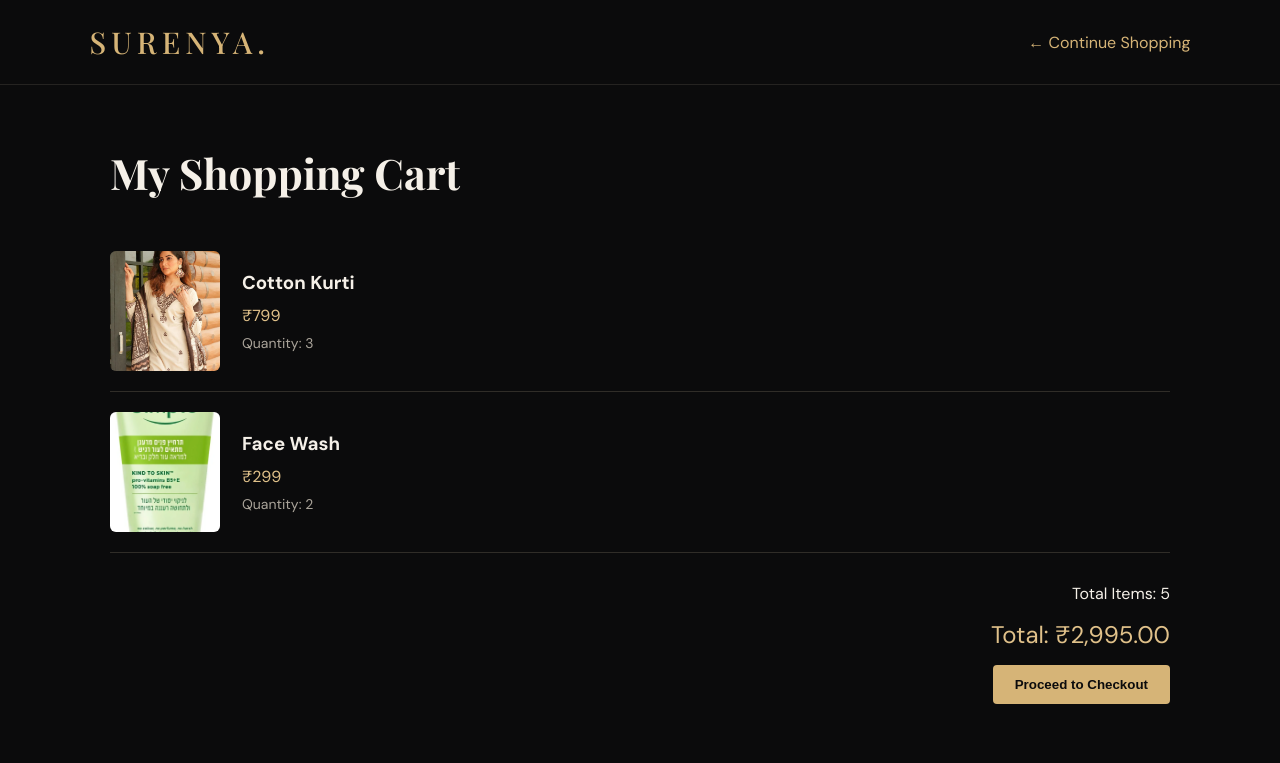
After one commit to Pallavi-Vemulapalli26/loginpage, a Flask app: page /cart in a window 1280 px wide. The commit adds this page. Shown: the top 763 px of the page. Run offline with Flask 3, Linux system fonts and the light colour scheme; data comes from the database, SQL or seed files in the repository; both versions use the stored data as it was after the commit.

Commit message:
cart added

```diff
--- /dev/null
+++ b/controllers/cart_controller.py
@@ -0,0 +1,21 @@
+from services.cart_service import add_to_cart as add_product_to_cart
+from flask import jsonify
+from services.cart_service import (
+    add_to_cart as add_product_to_cart,
+    get_cart_items_for_user
+)
+
+
+
+def add_to_cart(user_id, product_id):
+    result = add_product_to_cart(user_id, product_id)
+
+    if result:
+        return jsonify({"message": "Product added to cart"})
+
+    return jsonify({"error": "Unable to add product"}), 400
+
+
+def get_cart(user_id):
+    items = get_cart_items_for_user(user_id)
+    return jsonify({"items": items}), 200
--- a/controllers/login_controller.py
+++ b/controllers/login_controller.py
@@ -10,7 +10,7 @@ from controllers.product_controller import search_products, get_colors as get_pr
 from flask import Flask, jsonify, request, render_template
 from controllers.login_search_controller import search_users_db
 from services.product_details_service import get_product_details
-
+from controllers.cart_controller import add_to_cart, get_cart
 app = Flask(
     __name__,
     template_folder="../templates",
@@ -186,5 +186,35 @@ def product_details_page():
     return render_template("product_details.html")
 
 
+
+@app.route("/api/cart/add", methods=["POST"])
+def add_product_to_cart():
+    data = request.get_json()
+
+    user_id = data.get("user_id")
+    product_id = data.get("product_id")
+
+    result = add_to_cart(user_id, product_id)
+
+    if result:
+        return jsonify({"message": "Product added to cart"}), 200
+
+    return jsonify({"error": "Unable to add product"}), 400
+
+@app.route("/cart")
+def cart_page():
+    return render_template("cart.html")
+
+
+@app.route("/api/cart", methods=["GET"])
+def get_cart_api():
+    user_id = request.args.get("user_id", type=int)
+
+    if not user_id:
+        return jsonify({"error": "user_id is required"}), 400
+
+    return get_cart(user_id)
+
+
 if __name__ == '__main__':
     app.run(debug=True)
--- a/controllers/product_controller.py
+++ b/controllers/product_controller.py
@@ -1,5 +1,5 @@
 from flask import request, jsonify
-
+import re
 # from services.product_service import get_products_with_offers
 from services.product_service import (
     get_products_with_offers,
@@ -31,7 +31,8 @@ def search_products():
 
     category = find_category(query)
 
-    max_price = None
+    price_match = re.search(r"\bunder\s*([\d,]+)", query, re.IGNORECASE)
+    max_price = int(price_match.group(1).replace(",", "")) if price_match else None
     search = None
 
     products = get_products_with_offers(
--- a/controllers/product_details_controller.py
+++ b/controllers/product_details_controller.py
@@ -8,6 +8,7 @@ def get_product_details(product_id):
     # print(f"Product ID requested: {product_id}")
 
     product = get_product_details_service(product_id)
+
     # print(f"Product details: {product}")
 
     return jsonify(product)
--- /dev/null
+++ b/dao/cart_dao.py
@@ -0,0 +1,138 @@
+
+import sqlite3
+
+DB_PATH = "logindb.db"
+
+
+def create_cart(user_id):
+
+    conn = sqlite3.connect(DB_PATH)
+
+    query = """
+        INSERT INTO cart (user_id)
+        VALUES (?)
+    """
+
+    cursor = conn.execute(query, (user_id,))
+    conn.commit()
+
+    cart_id = cursor.lastrowid
+
+    conn.close()
+
+    return cart_id
+
+# User ki already cart undo check cheyyadam
+def get_cart_id(user_id):
+
+    conn = sqlite3.connect(DB_PATH)
+
+    query = """
+        SELECT cart_id
+        FROM cart
+        WHERE user_id = ?
+    """
+
+    cart = conn.execute(query, (user_id,)).fetchone()
+
+    conn.close()
+
+    # Cart unte cart_id return cheyyadam
+    if cart:
+        return cart[0]
+
+    # Cart lekapothe new cart create cheyyadam
+    return create_cart(user_id)
+
+# Product already cart lo undo check chesi add cheyyadam
+def add_to_cart(cart_id, product_id):
+
+    conn = sqlite3.connect(DB_PATH)
+
+    query = """
+        SELECT quantity
+        FROM cart_items
+        WHERE cart_id = ? AND product_id = ?
+    """
+
+    item = conn.execute(
+        query, (cart_id, product_id)
+    ).fetchone()
+
+    # Product already unte quantity increase cheyyadam
+    if item:
+        query = """
+            UPDATE cart_items
+            SET quantity = quantity + 1
+            WHERE cart_id = ? AND product_id = ?
+        """
+
+        conn.execute(query, (cart_id, product_id))
+
+    # Product lekapothe new item insert cheyyadam
+    else:
+        query = """
+            INSERT INTO cart_items (cart_id, product_id, quantity)
+            VALUES (?, ?, 1)
+        """
+
+        conn.execute(query, (cart_id, product_id))
+
+    conn.commit()
+    conn.close()
+
+# Cart lo unna products details retrieve cheyyadam
+def get_cart_items(cart_id):
+
+    conn = sqlite3.connect(DB_PATH)
+    conn.row_factory = sqlite3.Row
+
+    query = """
+        SELECT
+            ci.product_id,
+            ci.quantity,
+            p.product_name,
+            p.price,
+            p.image
+        FROM cart_items ci
+        JOIN products p
+        ON ci.product_id = p.product_id
+        WHERE ci.cart_id = ?
+    """
+
+    items = conn.execute(query, (cart_id,)).fetchall()
+
+    conn.close()
+
+    return [dict(item) for item in items]
+
+# Cart lo product quantity update cheyyadam
+def update_quantity(cart_id, product_id, quantity):
+
+    conn = sqlite3.connect(DB_PATH)
+
+    query = """
+        UPDATE cart_items
+        SET quantity = ?
+        WHERE cart_id = ? AND product_id = ?
+    """
+
+    conn.execute(query, (quantity, cart_id, product_id))
+
+    conn.commit()
+    conn.close()
+
+# Cart nunchi product remove cheyyadam
+def remove_from_cart(cart_id, product_id):
+
+    conn = sqlite3.connect(DB_PATH)
+
+    query = """
+        DELETE FROM cart_items
+        WHERE cart_id = ? AND product_id = ?
+    """
+
+    conn.execute(query, (cart_id, product_id))
+
+    conn.commit()
+    conn.close()
--- /dev/null
+++ b/services/cart_service.py
@@ -0,0 +1,22 @@
+import dao.cart_dao as cart_dao
+
+
+def add_to_cart(user_id, product_id):
+
+    cart_id = cart_dao.get_cart_id(user_id)
+
+    cart_dao.add_to_cart(cart_id, product_id)
+
+    print("Cart updated.")
+
+    return True
+
+def get_cart_items_for_user(user_id):
+
+    cart_id = cart_dao.get_cart_id(user_id)
+
+    return cart_dao.get_cart_items(cart_id)
+
+
+if __name__ == "__main__":
+    add_to_cart(1, 1)
--- /dev/null
+++ b/templates/cart.html
@@ -0,0 +1,232 @@
+<!DOCTYPE html>
+<html lang="en">
+<head>
+    <meta charset="UTF-8">
+    <meta name="viewport" content="width=device-width, initial-scale=1.0">
+    <title>SURENYA | My Cart</title>
+
+    <link href="https://fonts.googleapis.com/css2?family=DM+Sans:wght@400;500;600;700&family=Playfair+Display:wght@500;600;700&display=swap" rel="stylesheet">
+
+    <style>
+        * {
+            margin: 0;
+            padding: 0;
+            box-sizing: border-box;
+        }
+
+        body {
+            background: #0b0b0c;
+            color: #f5f0e8;
+            font-family: 'DM Sans', sans-serif;
+        }
+
+        nav {
+            height: 85px;
+            padding: 0 7%;
+            display: flex;
+            justify-content: space-between;
+            align-items: center;
+            border-bottom: 1px solid #252321;
+        }
+
+        .logo {
+            font-family: 'Playfair Display', serif;
+            font-size: 30px;
+            letter-spacing: 5px;
+            color: #d6b477;
+            text-decoration: none;
+        }
+
+        .back {
+            color: #d6b477;
+            text-decoration: none;
+        }
+
+        main {
+            max-width: 1100px;
+            margin: 60px auto;
+            padding: 0 20px;
+        }
+
+        h1 {
+            font-family: 'Playfair Display', serif;
+            font-size: 42px;
+            margin-bottom: 30px;
+        }
+
+        .cart-item {
+            display: flex;
+            align-items: center;
+            gap: 22px;
+            padding: 20px 0;
+            border-bottom: 1px solid #302d28;
+        }
+
+        .cart-item img {
+            width: 110px;
+            height: 120px;
+            object-fit: cover;
+            border-radius: 6px;
+            background: #1c1b19;
+        }
+
+        .details {
+            flex: 1;
+        }
+
+        .details h3 {
+            margin-bottom: 10px;
+        }
+
+        .price {
+            color: #e0c18a;
+            margin-bottom: 8px;
+        }
+
+        .quantity {
+            color: #aaa49a;
+            font-size: 14px;
+        }
+
+        .summary {
+            text-align: right;
+            margin-top: 30px;
+        }
+
+        .total {
+            font-size: 24px;
+            color: #e0c18a;
+            margin: 15px 0;
+        }
+
+        button {
+            background: #d6b477;
+            color: #0b0b0c;
+            border: none;
+            padding: 12px 22px;
+            cursor: pointer;
+            font-weight: 600;
+            border-radius: 4px;
+        }
+
+        .empty {
+            color: #aaa49a;
+            padding: 30px 0;
+        }
+
+        @media (max-width: 600px) {
+            nav {
+                padding: 0 5%;
+            }
+
+            .logo {
+                font-size: 23px;
+            }
+
+            h1 {
+                font-size: 34px;
+            }
+
+            .cart-item img {
+                width: 80px;
+                height: 95px;
+            }
+        }
+    </style>
+</head>
+
+<body>
+    <nav>
+        <a href="/products" class="logo">SURENYA.</a>
+        <a href="/products" class="back">← Continue Shopping</a>
+    </nav>
+
+    <main>
+        <h1>My Shopping Cart</h1>
+
+        <div id="cartItems">Loading cart...</div>
+
+        <div class="summary" id="summary" style="display:none;">
+            <p>Total Items: <span id="totalItems">0</span></p>
+            <p class="total">Total: ₹<span id="totalPrice">0</span></p>
+            <button onclick="alert('Checkout will be added next!')">
+                Proceed to Checkout
+            </button>
+        </div>
+    </main>
+
+    <script>
+        const USER_ID = 1;
+
+        async function loadCart() {
+            const container = document.getElementById("cartItems");
+
+            try {
+                const response = await fetch(
+                    `/api/cart?user_id=${USER_ID}`
+                );
+
+                const data = await response.json();
+
+                if (!response.ok) {
+                    throw new Error(data.error || "Unable to load cart");
+                }
+
+                const items = data.items || [];
+
+                if (items.length === 0) {
+                    container.innerHTML =
+                        '<p class="empty">Your cart is empty.</p>';
+                    document.getElementById("summary").style.display = "none";
+                    return;
+                }
+
+                let total = 0;
+                let count = 0;
+
+                container.innerHTML = items.map(item => {
+                    const price = Number(item.price) || 0;
+                    const quantity = Number(item.quantity) || 0;
+
+                    total += price * quantity;
+                    count += quantity;
+
+                    return `
+                        <div class="cart-item">
+                            <img
+                                src="/static/images/${item.image || ''}"
+                                alt="${item.product_name}"
+                                onerror="this.style.visibility='hidden'"
+                            >
+
+                            <div class="details">
+                                <h3>${item.product_name}</h3>
+                                <p class="price">
+                                    ₹${price.toLocaleString("en-IN")}
+                                </p>
+                                <p class="quantity">
+                                    Quantity: ${quantity}
+                                </p>
+                            </div>
+                        </div>
+                    `;
+                }).join("");
+
+                document.getElementById("totalItems").textContent = count;
+                document.getElementById("totalPrice").textContent =
+                    total.toLocaleString("en-IN", {
+                        minimumFractionDigits: 2,
+                        maximumFractionDigits: 2
+                    });
+
+                document.getElementById("summary").style.display = "block";
+
+            } catch (error) {
+                container.textContent = "Error loading cart: " + error.message;
+            }
+        }
+
+        loadCart();
+    </script>
+</body>
+</html>
```
Also changed, not shown: templates/product_details.html (+74 -0 lines), templates/products.html (+108 -26 lines), logindb.db, 2 other files.
